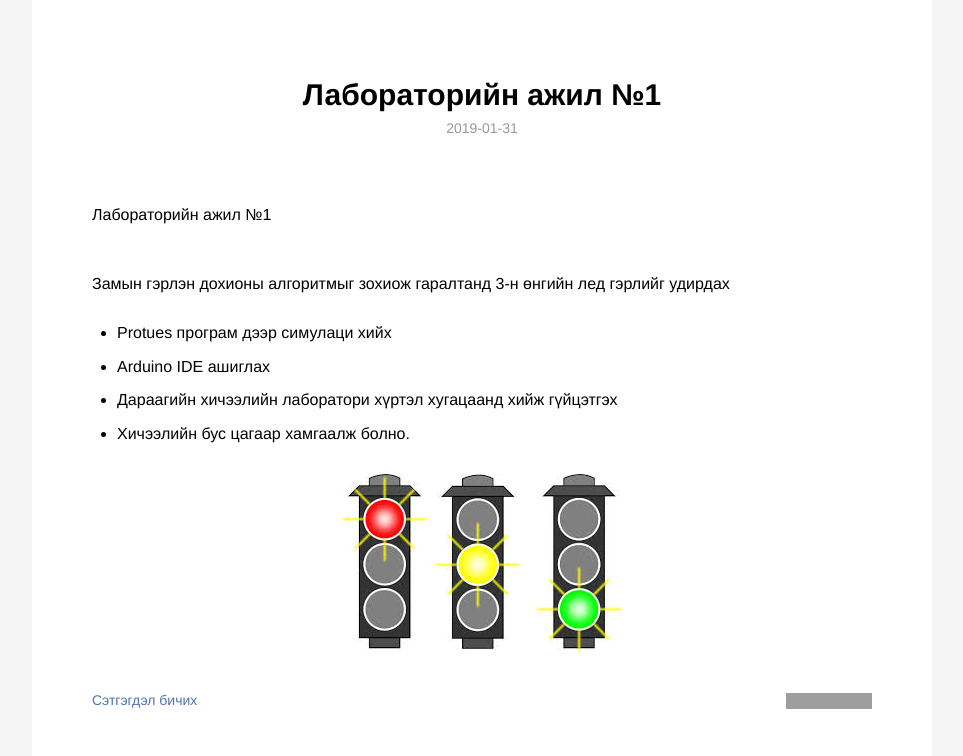
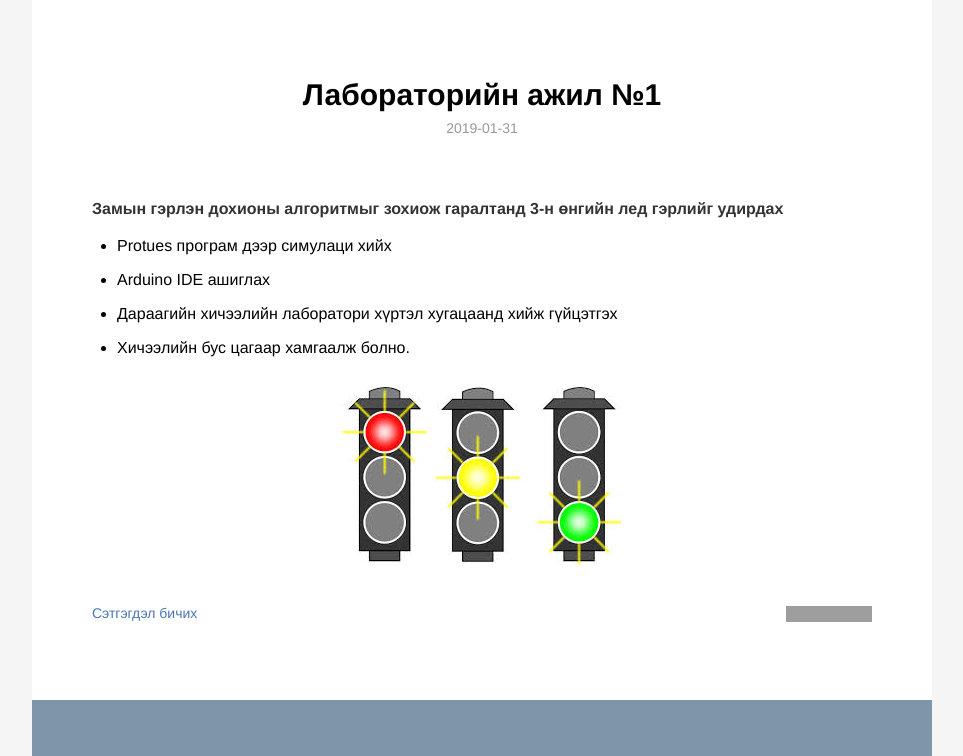
Before and after one commit to st202-2019/st202-2019.github.io, a Jekyll site: the page built from _posts/2019-01-31-labs.md, in a window 1280 px wide, cut to the strip 0-756 px from the top of the page. Shown: the whole strip, without its empty margins (158-1121 px from the left). Built offline with Jekyll 4.4.1, drawn with Linux system fonts in a browser that asks for light colours; grey boxes are pictures that could not be loaded.

Commit message:
Initial commit

```diff
--- a/_posts/2019-01-31-labs.md
+++ b/_posts/2019-01-31-labs.md
@@ -4,9 +4,8 @@ title: Лабораторийн ажил №1
 description:
 category: blog
 ---
-**_Лабораторийн ажил №1_**
 
-*Замын гэрлэн дохионы алгоритмыг зохиож гаралтанд 3-н өнгийн лед гэрлийг удирдах*
+##### *Замын гэрлэн дохионы алгоритмыг зохиож гаралтанд 3-н өнгийн лед гэрлийг удирдах*
 <ul>
     <li>Protues програм дээр симулаци хийх</li>
     <li>Arduino IDE ашиглах</li>
```
Also changed, not shown: _posts/2019-01-30-books.md (+1 -1 lines), _posts/2019-02-01-lectures.md (+1 -2 lines).
